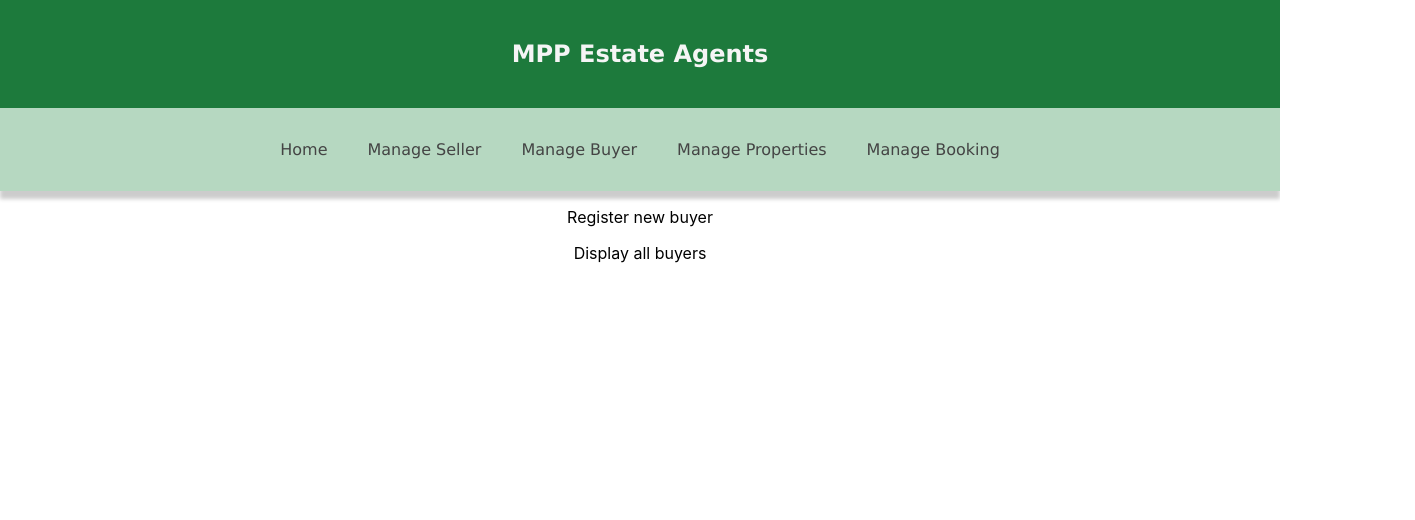
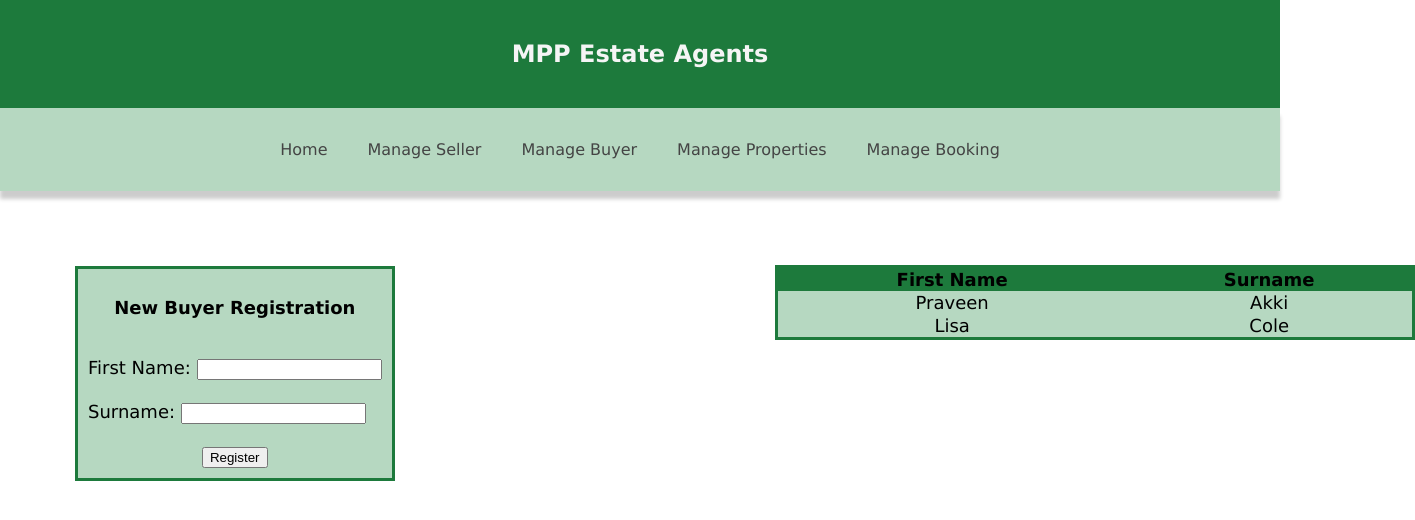
Before and after one commit to pvm2024git/LBG-Group3-MPP, a React (Create React App) app in the folder pg3-react/: page /managebuyer in a window 1280 px wide. Shown: the top 520 px of the page, 1415 px wide, since content can reach past the window. Built offline with nearby package versions, Linux system fonts and the light colour scheme.

Commit message:
buyerregistration

```diff
--- a/pg3-react/src/App.css
+++ b/pg3-react/src/App.css
@@ -62,11 +62,11 @@ nav ul {
 
   }
 
-.sellerbutton{
+.sellerbutton, .buyerbutton {
   text-align: center;
 }
 
-.reg-seller{
+.reg-seller, .reg-buyer  {
   padding: 10px;
   text-align: left;
   border-style: solid;
@@ -78,8 +78,12 @@ nav ul {
   font-family: Verdana, Geneva, Tahoma, sans-serif;
   color: black;
   background-color:rgb(182, 216, 193);
+}
 
-}
+
+
+
+
 
 .formtitle{
   text-align: center;
--- a/pg3-react/src/data/sellersData.json
+++ b/pg3-react/src/data/sellersData.json
@@ -44,6 +44,33 @@
       "id": "e5ab",
       "first": "Dave",
       "last": "Taylor"
+    },
+    {
+      "id": "614d",
+      "first": "Lisa",
+      "last": "Taylor"
+    },
+    {
+      "id": "d844",
+      "first": "Praveen",
+      "last": "Akkineni"
+    },
+    {
+      "id": "fbe9",
+      "first": "Paula",
+      "last": "Adams"
+    }
+  ],
+  "buyers": [
+    {
+      "id": 1,
+      "first": "Praveen",
+      "last": "Akki"
+    },
+    {
+      "id": "d183",
+      "first": "Lisa",
+      "last": "Cole"
     }
   ]
 }
--- /dev/null
+++ b/pg3-react/src/forms/BuyerForm.jsx
@@ -0,0 +1,55 @@
+import { useState } from 'react';
+
+const BuyerForm = () => {
+    const [first, setFirst] = useState('');
+    const [last, setLast] = useState('');
+
+    const handlesubmit = (e) => {
+        e.preventDefault();
+        const buyer = { first, last }
+
+        fetch('http://localhost:8000/buyers',
+        {
+            method: 'POST',
+            headers: { "Content-Type" : "application/json" },
+            body: JSON.stringify(buyer)
+        })
+
+        setFirst('');
+        setLast('');
+
+    }
+
+    return (
+        <div>
+        <form onSubmit={handlesubmit} className= "buyerform">
+            <label>First Name: </label>
+            <input type="text"
+            required value={first}
+            onChange={(e) => setFirst(e.target.value)} />
+
+            <br /><br />
+
+            <label>Surname: </label>
+            <input type="text"
+            required value={last}
+            onChange={(e) => setLast(e.target.value)} />
+
+            <br /><br />
+            <div className='buyerbutton'>
+            <button>Register</button>
+            </div>
+
+        </form>
+
+
+        </div>
+
+    )
+
+
+
+
+
+}
+export default BuyerForm;
--- /dev/null
+++ b/pg3-react/src/forms/DisplayBuyers.jsx
@@ -0,0 +1,33 @@
+import sellersData from '../data/sellersData.json';
+
+const DisplayBuyers = () => {
+
+          const BuyerData=sellersData.buyers.map((buyers) => {
+          return (
+          <tr>
+           <td>{buyers.first}</td>
+           <td>{buyers.last}</td>
+           </tr>
+          )
+          }
+        )
+
+    return(
+        <div>
+            <table className="table-striped">
+                <thead>
+                    <tr>
+                    <th>First Name</th>
+                    <th>Surname</th>
+                    </tr>
+                </thead>
+                <tbody>
+                        {BuyerData}
+                </tbody>
+            </table>
+        </div>
+    )
+
+}
+
+export default DisplayBuyers;
--- a/pg3-react/src/pages/ManageBuyer.jsx
+++ b/pg3-react/src/pages/ManageBuyer.jsx
@@ -1,17 +1,25 @@
+import DisplayBuyers from "../forms/DisplayBuyers";
+import BuyerForm from "../forms/BuyerForm";
 
 const Managebuyer = () => {
 
 
     return(
+        <>
+        <div className="reg-buyer">
+
+        <p className="formtitle">New Buyer Registration</p>
+        <br />
+        <BuyerForm />
+        </div>
 
         <div>
-
-        <p>Register new buyer</p>
-        <p>Display all buyers</p>
-
+            <DisplayBuyers />
         </div>
-
+        </>
     );
 }
 
+
+
 export default Managebuyer;
```
